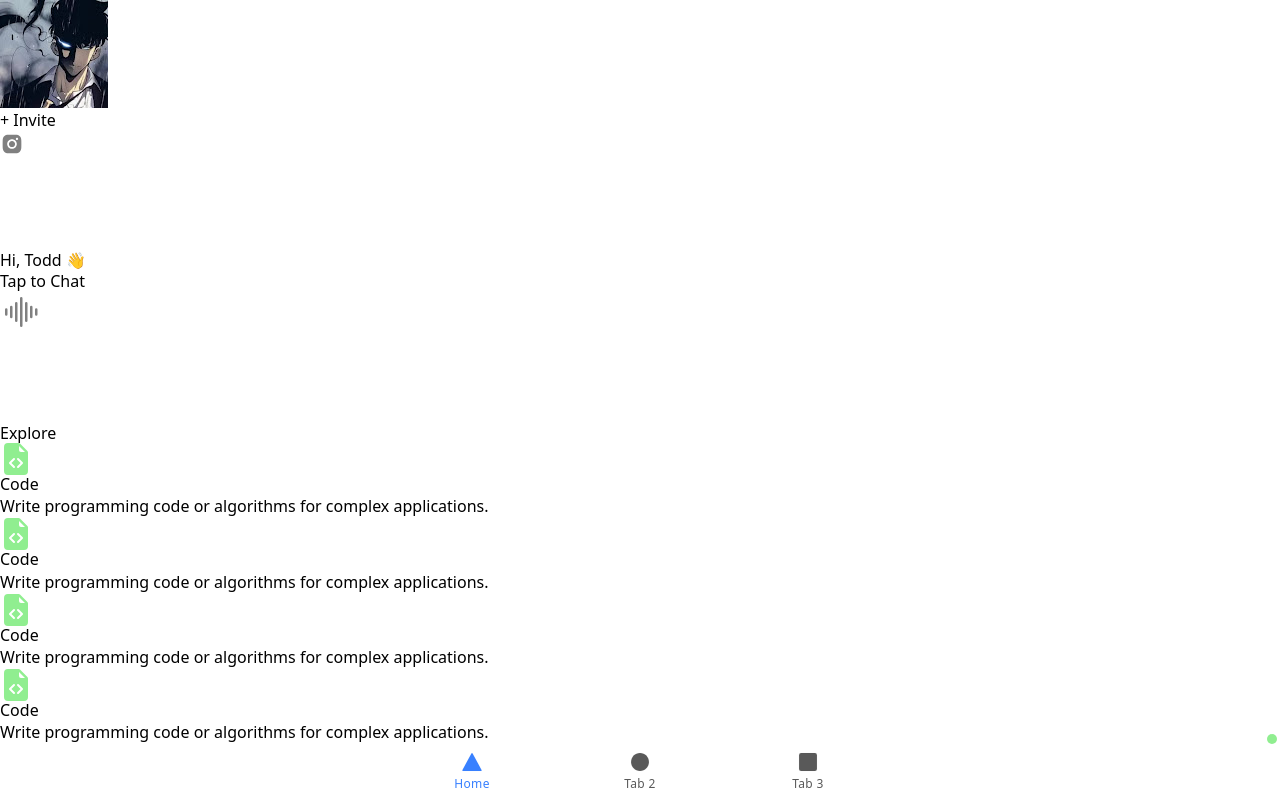
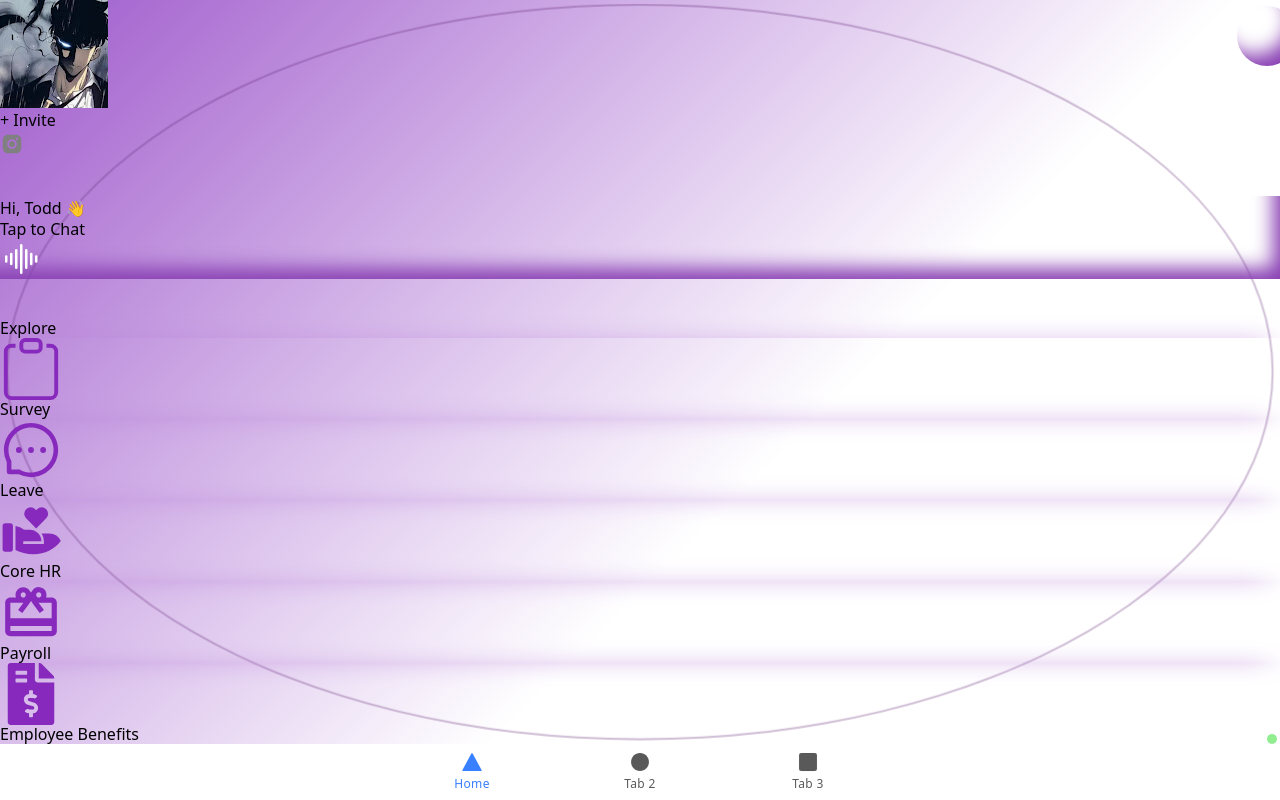
Before and after one commit to C0dewithLokesh/ChatApp-Project, a React (Vite) app: page /home in a window 1280 px wide. Built offline with nearby package versions, Linux system fonts and the light colour scheme.

Commit message:
Home changes done

```diff
--- a/src/components/home/Home.tsx
+++ b/src/components/home/Home.tsx
@@ -1,13 +1,12 @@
 import { IonPage } from "@ionic/react";
 import { AiFillInstagram } from "react-icons/ai";
 import { BsSoundwave } from "react-icons/bs";
-import { BsFillFileEarmarkCodeFill } from "react-icons/bs";
 import userImg from "/user.jpg";
-import artLogo from "/code.png";
+import HomeCards from "./HomeCards";
 
 const Home = () => {
   return (
-    <IonPage className="p-2 justify-start gap-10 items-center overflow-scroll bg-white">
+    <IonPage className="home-page p-2 justify-start gap-10 items-center overflow-scroll">
       <div className="w-full flex justify-between items-center px-3 mt-5">
         <div className="user-img relative">
           <img src={userImg} alt="user-Img" className="w-11 rounded-[50%] overflow-hidden" />
@@ -18,50 +17,16 @@ const Home = () => {
         </div>
       </div>
 
-      <div className="flex flex-col items-center rounded-[50%] gap-4 p-10 border-[2px] border-gray-400">
-        <p className="text-gray-500 font-medium">Hi, Todd 👋</p>
-        <h1 className=" text-2xl">Tap to Chat</h1>
-        <BsSoundwave size={'40px'} color="gray" />
+      <div className="bot-circle flex flex-col items-center rounded-[50%] gap-4 p-10 border-[0px] border-[#cdaae3] bg-[#e4cff1c3] relative">
+        <p className="text-gray-200 font-medium">Hi, Todd 👋</p>
+        <h1 className="bot-btn text-2xl text-black">Tap to Chat</h1>
+        <BsSoundwave size={'40px'} color="white" />
       </div>
 
       <div className="w-full flex flex-col gap-4">
-        <h1 className="p-3 text-3xl font-medium">Explore</h1>
+        <h1 className="p-3 text-3xl font-medium text-white">Explore</h1>
 
-        <div className="flex gap-3 flex-wrap justify-center">
-
-          <div className="p-2 px-3 w-[48%] flex flex-col bg-[#525151] rounded-[20px] text-white gap-3">
-            {/* <img src={artLogo} alt="art-logo" className=" w-10" /> */}
-            <BsFillFileEarmarkCodeFill color="lightgreen" size={'32px'} />
-            <div className="text">
-              <h1 className=" text-2xl font-medium">Code</h1>
-              <p>Write programming code or algorithms for complex applications.</p>
-            </div>
-          </div>
-
-          <div className="p-2 px-3 w-[48%] flex flex-col bg-[#525151] rounded-[20px] text-white gap-3">
-            <BsFillFileEarmarkCodeFill color="lightgreen" size={'32px'} />
-            <div className="text">
-              <h1 className=" text-2xl font-medium">Code</h1>
-              <p>Write programming code or algorithms for complex applications.</p>
-            </div>
-          </div>
-
-          <div className="p-2 px-3 w-[48%] flex flex-col bg-[#525151] rounded-[20px] text-white gap-3">
-            <BsFillFileEarmarkCodeFill color="lightgreen" size={'32px'} />
-            <div className="text">
-              <h1 className=" text-2xl font-medium">Code</h1>
-              <p>Write programming code or algorithms for complex applications.</p>
-            </div>
-          </div>
-
-          <div className="p-2 px-3 w-[48%] flex flex-col bg-[#525151] rounded-[20px] text-white gap-3">
-            <BsFillFileEarmarkCodeFill color="lightgreen" size={'32px'} />
-            <div className="text">
-              <h1 className=" text-2xl font-medium">Code</h1>
-              <p>Write programming code or algorithms for complex applications.</p>
-            </div>
-          </div>
-        </div>
+        <HomeCards />
       </div>
     </IonPage>
   )
--- /dev/null
+++ b/src/components/home/HomeCards.tsx
@@ -0,0 +1,58 @@
+import { AiOutlineMessage } from "react-icons/ai";
+import { BsClipboard, BsFillFileEarmarkCodeFill } from "react-icons/bs";
+import { RiHandHeartFill } from "react-icons/ri";
+import { MdCardGiftcard } from "react-icons/md";
+import { FaFileInvoiceDollar } from "react-icons/fa";
+
+interface CardProps {
+  icon: JSX.Element;
+  title: string;
+}
+
+const Card: React.FC<CardProps> = ({ icon, title }) => {
+  return (
+    <div className="home-card p-2 px-3 w-[48%] flex flex-col bg-[#fff] rounded-[20px] text-black gap-3 items-center">
+      {icon}
+      <div className="text">
+        <h1 className="text-2xl font-medium text-center">{title}</h1>
+      </div>
+    </div>
+  );
+};
+
+const HomeCards = () => {
+
+  const cardData = [
+    {
+      icon: <BsClipboard size={"62px"} color="#8629bc"  />,
+      title: 'Survey',
+    },
+    {
+      icon: <AiOutlineMessage color="#8629bc" size={'62px'} />,
+      title: 'Leave',
+    },
+    {
+      icon: <RiHandHeartFill color="#8629bc" size={'62px'} />,
+      title: 'Core HR',
+    },
+    {
+      icon: <MdCardGiftcard color="#8629bc" size={'62px'} />,
+      title: 'Payroll',
+    },
+    {
+      icon: <FaFileInvoiceDollar color="#8629bc" size={'62px'} />,
+      title: 'Employee Benefits',
+    },
+    // Add more data objects for additional cards
+  ];
+
+  return (
+    <div className="flex gap-3 flex-wrap justify-start px-4">
+      {cardData.map((data, index) => (
+        <Card key={index} icon={data.icon} title={data.title} />
+      ))}
+    </div>
+  );
+};
+
+export default HomeCards;
--- a/src/theme/variables.css
+++ b/src/theme/variables.css
@@ -85,65 +85,65 @@
 
   body {
     --ion-color-primary: #428cff;
-    --ion-color-primary-rgb: 66,140,255;
+    --ion-color-primary-rgb: 66, 140, 255;
     --ion-color-primary-contrast: #ffffff;
-    --ion-color-primary-contrast-rgb: 255,255,255;
+    --ion-color-primary-contrast-rgb: 255, 255, 255;
     --ion-color-primary-shade: #3a7be0;
     --ion-color-primary-tint: #5598ff;
 
     --ion-color-secondary: #50c8ff;
-    --ion-color-secondary-rgb: 80,200,255;
+    --ion-color-secondary-rgb: 80, 200, 255;
     --ion-color-secondary-contrast: #ffffff;
-    --ion-color-secondary-contrast-rgb: 255,255,255;
+    --ion-color-secondary-contrast-rgb: 255, 255, 255;
     --ion-color-secondary-shade: #46b0e0;
     --ion-color-secondary-tint: #62ceff;
 
     --ion-color-tertiary: #6a64ff;
-    --ion-color-tertiary-rgb: 106,100,255;
+    --ion-color-tertiary-rgb: 106, 100, 255;
     --ion-color-tertiary-contrast: #ffffff;
-    --ion-color-tertiary-contrast-rgb: 255,255,255;
+    --ion-color-tertiary-contrast-rgb: 255, 255, 255;
     --ion-color-tertiary-shade: #5d58e0;
     --ion-color-tertiary-tint: #7974ff;
 
     --ion-color-success: #2fdf75;
-    --ion-color-success-rgb: 47,223,117;
+    --ion-color-success-rgb: 47, 223, 117;
     --ion-color-success-contrast: #000000;
-    --ion-color-success-contrast-rgb: 0,0,0;
+    --ion-color-success-contrast-rgb: 0, 0, 0;
     --ion-color-success-shade: #29c467;
     --ion-color-success-tint: #44e283;
 
     --ion-color-warning: #ffd534;
-    --ion-color-warning-rgb: 255,213,52;
+    --ion-color-warning-rgb: 255, 213, 52;
     --ion-color-warning-contrast: #000000;
-    --ion-color-warning-contrast-rgb: 0,0,0;
+    --ion-color-warning-contrast-rgb: 0, 0, 0;
     --ion-color-warning-shade: #e0bb2e;
     --ion-color-warning-tint: #ffd948;
 
     --ion-color-danger: #ff4961;
-    --ion-color-danger-rgb: 255,73,97;
+    --ion-color-danger-rgb: 255, 73, 97;
     --ion-color-danger-contrast: #ffffff;
-    --ion-color-danger-contrast-rgb: 255,255,255;
+    --ion-color-danger-contrast-rgb: 255, 255, 255;
     --ion-color-danger-shade: #e04055;
     --ion-color-danger-tint: #ff5b71;
 
     --ion-color-dark: #f4f5f8;
-    --ion-color-dark-rgb: 244,245,248;
+    --ion-color-dark-rgb: 244, 245, 248;
     --ion-color-dark-contrast: #000000;
-    --ion-color-dark-contrast-rgb: 0,0,0;
+    --ion-color-dark-contrast-rgb: 0, 0, 0;
     --ion-color-dark-shade: #d7d8da;
     --ion-color-dark-tint: #f5f6f9;
 
     --ion-color-medium: #989aa2;
-    --ion-color-medium-rgb: 152,154,162;
+    --ion-color-medium-rgb: 152, 154, 162;
     --ion-color-medium-contrast: #000000;
-    --ion-color-medium-contrast-rgb: 0,0,0;
+    --ion-color-medium-contrast-rgb: 0, 0, 0;
     --ion-color-medium-shade: #86888f;
     --ion-color-medium-tint: #a2a4ab;
 
     --ion-color-light: #222428;
-    --ion-color-light-rgb: 34,36,40;
+    --ion-color-light-rgb: 34, 36, 40;
     --ion-color-light-contrast: #ffffff;
-    --ion-color-light-contrast-rgb: 255,255,255;
+    --ion-color-light-contrast-rgb: 255, 255, 255;
     --ion-color-light-shade: #1e2023;
     --ion-color-light-tint: #383a3e;
   }
@@ -155,10 +155,10 @@
 
   .ios body {
     --ion-background-color: #000000;
-    --ion-background-color-rgb: 0,0,0;
+    --ion-background-color-rgb: 0, 0, 0;
 
     --ion-text-color: #ffffff;
-    --ion-text-color-rgb: 255,255,255;
+    --ion-text-color-rgb: 255, 255, 255;
 
     --ion-color-step-50: #0d0d0d;
     --ion-color-step-100: #1a1a1a;
@@ -191,7 +191,6 @@
     --ion-toolbar-border-color: var(--ion-color-step-250);
   }
 
-
   /*
    * Material Design Dark Theme
    * -------------------------------------------
@@ -199,10 +198,10 @@
 
   .md body {
     --ion-background-color: #121212;
-    --ion-background-color-rgb: 18,18,18;
+    --ion-background-color-rgb: 18, 18, 18;
 
     --ion-text-color: #ffffff;
-    --ion-text-color-rgb: 255,255,255;
+    --ion-text-color-rgb: 255, 255, 255;
 
     --ion-border-color: #222222;
 
@@ -246,7 +245,7 @@
 }
 
 .login-bottom::before {
-  content: '';
+  content: "";
   position: absolute;
   height: 30px;
   width: 90%;
@@ -258,8 +257,12 @@
 }
 
 .login-btn {
-  background: rgb(129,45,201);
-  background: linear-gradient(324deg, rgba(129,45,201,1) 55%, rgba(101,24,194,1) 78%);
+  background: rgb(129, 45, 201);
+  background: linear-gradient(
+    324deg,
+    rgba(129, 45, 201, 1) 55%,
+    rgba(101, 24, 194, 1) 78%
+  );
 }
 
 .login-btn::part(native) {
@@ -271,8 +274,22 @@
   Home
 */
 
+.home-page {
+  background-color: #ffffff;
+  background-image: linear-gradient(
+    315deg,
+    #ffffff 39%,
+    #aa6dd2 93%,
+    #9663d2 100%
+  );
+}
+
+.home-page::-webkit-scrollbar {
+  display: none;
+}
+
 .user-img::before {
-  content: '';
+  content: "";
   background-color: lightgreen;
   position: absolute;
   width: 10px;
@@ -281,3 +298,65 @@
   bottom: 0;
   border-radius: 50%;
 }
+
+.bot-circle {
+  -webkit-box-shadow: inset -13px -17px 19.5px -6px #8940b3;
+  -moz-box-shadow: inset -13px -17px 19.5px -6px #8940b3;
+  box-shadow: inset -13px -17px 19.5px -6px #8940b3;
+}
+
+.bot-circle::before {
+  /* z-index: -1; */
+  position: absolute;
+  content: "";
+  top: 6px;
+  right: -17px;
+  width: 60px;
+  height: 60px;
+  border-radius: 50%;
+  -webkit-box-shadow: inset -13px -17px 19.5px -6px #8940b3;
+  -moz-box-shadow: inset -13px -17px 19.5px -6px #8940b3;
+  box-shadow: inset -13px -17px 19.5px -6px #8940b3;
+}
+
+.bot-btn::after {
+  position: absolute;
+  content: "";
+  left: 50%;
+  top: 50%;
+  -webkit-transform: translate(-50%, -50%);
+  -moz-transform: translate(-50%, -50%);
+  -ms-transform: translate(-50%, -50%);
+  -o-transform: translate(-50%, -50%);
+  transform: translate(-50%, -50%);
+  width: 50%;
+  height: 50%;
+  border-radius: 50%;
+  border: 1px solid rgba(99, 40, 118, 0.4);
+  animation-delay: 0s;
+  animation-delay: 0s;
+  -webkit-animation-delay: 0s;
+  animation: borderanimate2 2s linear infinite;
+  animation-delay: 0s;
+  z-index: -3;
+}
+
+.home-card {
+  -webkit-box-shadow: 0 0 32px -12px #b981d9;
+  -moz-box-shadow: 0 0 32px -12px #b981d9;
+  box-shadow: 0 0 32px -12px #b981d9;
+}
+
+@keyframes borderanimate2 {
+  0% {
+    transform: translate(-50%, -50%) scale(0.5);
+    opacity: 0;
+  }
+  98% {
+    opacity: 1;
+  }
+  100% {
+    transform: translate(-50%, -50%) scale(2.5);
+    opacity: 0;
+  }
+}
```
